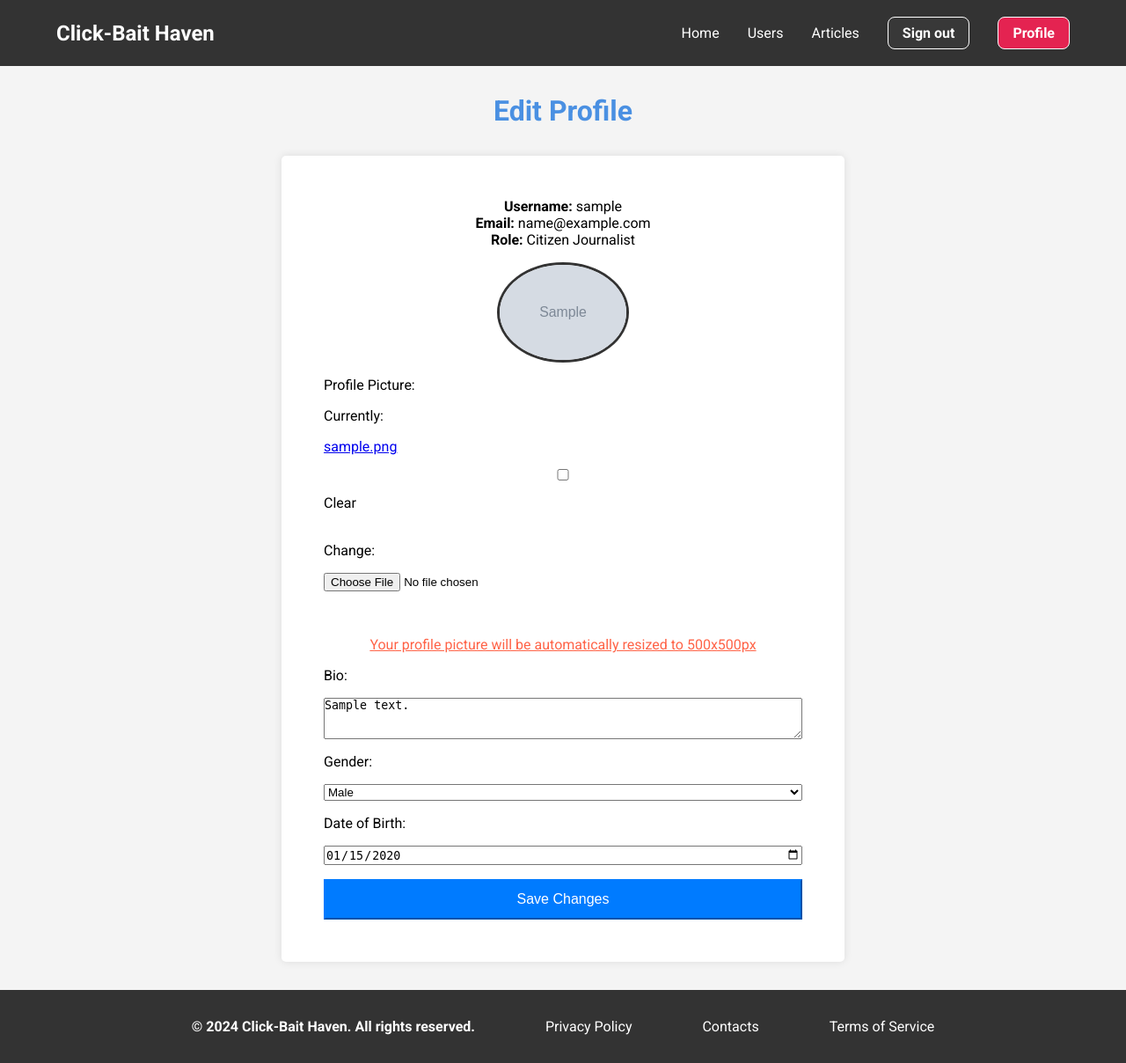
After one commit to VenomRevenge/Click-Bait-Haven, a Django app: page /profiles/1/edit/ in a window 1280 px wide. The commit adds this page. Shown: the whole page at 88% size. Run offline with Django 4.2, Linux system fonts and the light colour scheme; a user stored in the database is signed in; tables that the repository leaves empty hold one stand-in row (values such as "Sample post"); grey boxes marked "Sample" are stand-in pictures; some web fonts are replaced.

Commit message:
feat: profiles can be edited now, superusers and staff can edit anyones profile, edit page,view,url added, minor stylistic cleanups

```diff
--- /dev/null
+++ b/profiles/forms.py
@@ -0,0 +1,23 @@
+from django import forms
+from profiles.models import Profile
+
+class ProfileEditForm(forms.ModelForm):
+    class Meta:
+        model = Profile
+
+        fields = (
+            'profile_picture',
+            'bio',
+            'gender',
+            'date_of_birth',
+        )
+
+        labels = {
+            'profile_picture': 'Profile Picture',
+            'date_of_birth': 'Date of Birth',
+        }
+
+        widgets = {
+            'date_of_birth': forms.DateInput(attrs={'type': 'date'}),
+            'bio': forms.Textarea(attrs={'rows': 3, 'placeholder': 'Type something about yourself...'}),
+        }
--- /dev/null
+++ b/profiles/helpers.py
@@ -0,0 +1,2 @@
+def staff_or_superuser(user):
+    return user.is_staff or user.is_superuser
--- a/profiles/models.py
+++ b/profiles/models.py
@@ -43,6 +43,7 @@ class Profile(models.Model):
         null=True,
         validators=[validate_image_size],
         upload_to='profile_pictures',
+        help_text=PROFILE_PIC_HELP_TEXT
     )
 
     date_of_birth = models.DateField(
--- a/profiles/urls.py
+++ b/profiles/urls.py
@@ -1,9 +1,10 @@
 from django.urls import path, include
-from profiles.views import ProfileDetails
+from profiles.views import ProfileDetails, profile_edit
 
 
 urlpatterns = [
     path('<int:pk>/', include([
-        path('details/', ProfileDetails.as_view(), name='profile_details')
+        path('details/', ProfileDetails.as_view(), name='profile_details'),
+        path('edit/', profile_edit, name='profile_edit'),
     ]))
 ]
--- a/profiles/views.py
+++ b/profiles/views.py
@@ -2,6 +2,8 @@
 from django.shortcuts import get_object_or_404, redirect, render
 from django.views.generic import DetailView
 from django.contrib.auth.mixins import LoginRequiredMixin
+from profiles.forms import ProfileEditForm
+from profiles.helpers import staff_or_superuser
 from profiles.models import Profile
 
 class ProfileDetails(LoginRequiredMixin, DetailView):
@@ -12,6 +14,22 @@ class ProfileDetails(LoginRequiredMixin, DetailView):
 
     def get_context_data(self, **kwargs):
         context = super().get_context_data(**kwargs)
+        user = self.request.user
+        context['buttons'] = user.profile.pk == self.object.pk or staff_or_superuser(user)
+        return context
 
-        context['buttons'] = self.request.user.profile.pk == self.object.pk
-        return context
+
+def profile_edit(request, pk):
+    profile = get_object_or_404(Profile, pk=pk)
+    user = request.user
+
+    if not (user.profile.pk == profile.pk or staff_or_superuser(user)):
+        return redirect('index')
+
+    form = ProfileEditForm(request.POST or None,request.FILES or None, instance=profile)
+    if request.method == 'POST' and form.is_valid():
+        form.save()
+        return redirect('profile_details', profile.pk)
+    context = {'form': form, 'profile': profile}
+
+    return render(request, 'profiles/profile-edit.html', context)
--- /dev/null
+++ b/static/styles/profile-edit.css
@@ -0,0 +1,109 @@
+body {
+    background-color: #F4F4F4;
+}
+
+.site {
+    justify-content: space-between;
+    height: 100vh;
+}
+
+header {
+    position: relative;
+}
+
+main {
+    width: 100%;
+    display: flex;
+    flex-direction: column;
+    align-items: center;
+    gap: 2rem;
+    padding: 2rem 0;
+}
+
+.edit-profile-title {
+    color: rgb(74, 144, 226);
+}
+
+.edit-form-container {
+    margin: auto;
+    width: 30%;
+    background-color: white;
+    display: flex;
+    flex-direction: column;
+    padding: 3rem;
+    gap: 3rem;
+    border-radius: 5px;
+    box-shadow: 0 0 10px rgba(0, 0, 0, 0.1);
+}
+
+.info-group {
+    display: flex;
+    flex-direction: column;
+    align-items: center;
+}
+
+.profile-pic {
+    max-width: 150px;
+    overflow: hidden;
+    border-radius: 50%;
+    object-fit: cover;
+    object-position: center;
+    border: 3px solid #333333;
+    margin: 0 auto;
+}
+
+
+.edit-form-container form div label,
+.edit-form-container form div input,
+.edit-form-container form div textarea {
+    display: block;
+    width: 100%;
+}
+
+.edit-form-container form div input,
+.edit-form-container form div textarea {
+    padding: 0.5rem;
+}
+
+.helptext {
+    color: tomato;
+    text-decoration: underline;
+    text-align: center;
+}
+
+.edit-form-container form {
+    display: flex;
+    flex-direction: column;
+    gap: 1rem;
+}
+
+.edit-btn {
+    padding: 0.75rem;
+    background-color: #007BFF;
+    color: white;
+    font-size: 1rem;
+    border-color: #007BFF;
+}
+
+.edit-btn:hover {
+    background-color: #0056b3;
+    cursor: pointer;
+}
+
+@media screen and (max-width: 1600px) {
+    .edit-form-container {
+        width: 40%;
+    }
+}
+
+@media screen and (max-width: 1300px) {
+    .edit-form-container {
+        width: 50%;
+    }
+}
+
+@media screen and (max-width: 800px) {
+    .edit-form-container {
+        width: 90%;
+    }
+}
--- a/static/styles/profile.css
+++ b/static/styles/profile.css
@@ -65,6 +65,8 @@ main {
     border: none;
     border-radius: 3px;
     font-size: 1rem;
+    text-decoration: none;
+    text-align: center;
 }
 
 .btn-details:hover {
--- /dev/null
+++ b/templates/profiles/profile-edit.html
@@ -0,0 +1,40 @@
+{% extends 'base.html' %}
+{% load static %}
+
+    {% block styles %}
+    <link rel="stylesheet" href="{% static 'styles/profile-edit.css' %}">
+    {% endblock %}
+
+        {% block content %}
+
+        <main>
+            <h1 class="edit-profile-title">Edit Profile</h1>
+
+            <section class="edit-form-container">
+
+                <form action="{% url 'profile_edit' profile.pk %}" method="POST" enctype="multipart/form-data">
+
+                    <div class="info-group">
+                        <p><strong>Username:</strong> {{ profile.user.username }}</p>
+                        <p><strong>Email:</strong> {{ profile.user.email }}</p>
+                        <p><strong>Role:</strong> {{ profile.role }}</p>
+                    </div>
+                    {% if profile.profile_picture %}
+                    <div class="profile-pic">
+                        <img src="{{ profile.profile_picture.url }}" alt="Current Profile Picture">
+                    </div>
+                    {% else %}
+                    <div class="profile-pic">
+                        <img src="{% static 'images/default-profile-pic.jpg' %}" alt="Current Profile Picture">
+                    </div>
+                    {% endif %}
+
+                    <!-- form here -->
+                     {{ form }}
+                     {% csrf_token %}
+
+                    <button type="submit" class="edit-btn">Save Changes</button>
+                </form>
+            </section>
+        </main>
+        {% endblock %}
--- a/templates/profiles/profile.html
+++ b/templates/profiles/profile.html
@@ -29,9 +29,9 @@
                 </div>
                 {% if buttons %}
                 <div class="details-buttons">
-                    <button class="btn-details">Edit Profile</button>
-                    <button class="btn-details">My Articles</button>
-                    <button class="btn-details">My Notifications </button>
+                    <a href="{% url 'profile_edit' profile.pk %}" class="btn-details">Edit Profile</a>
+                    <a href="" class="btn-details">Articles</a>
+                    <a href="" class="btn-details">Notifications </a>
                 </div>
                 {% endif %}
             </div>
```
Also changed, not shown: profiles/migrations/0003_alter_profile_profile_picture.py (added).
